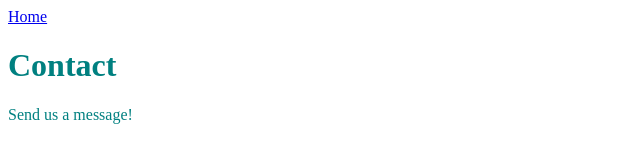
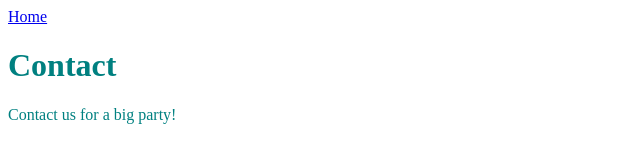
Before and after one commit to alexfresneda/GatsbyTest, a Gatsby site: page /contact in a window 1280 px wide. Shown: the full height of the page, 0-640 px from the left. Built offline with nearby package versions, Linux system fonts and the light colour scheme; Gatsby itself is replaced by a stand-in of ours.

Commit message:
testing integrations

```diff
--- a/src/pages/contact.js
+++ b/src/pages/contact.js
@@ -7,7 +7,7 @@
     <div style={{ color: `teal` }}>
       <Link to="/">Home</Link>
       <Header headerText="Contact" />
-      <p>Send us a message!</p>
+      <p>Contact us for a big party!</p>
     </div>
   )
 }
```
